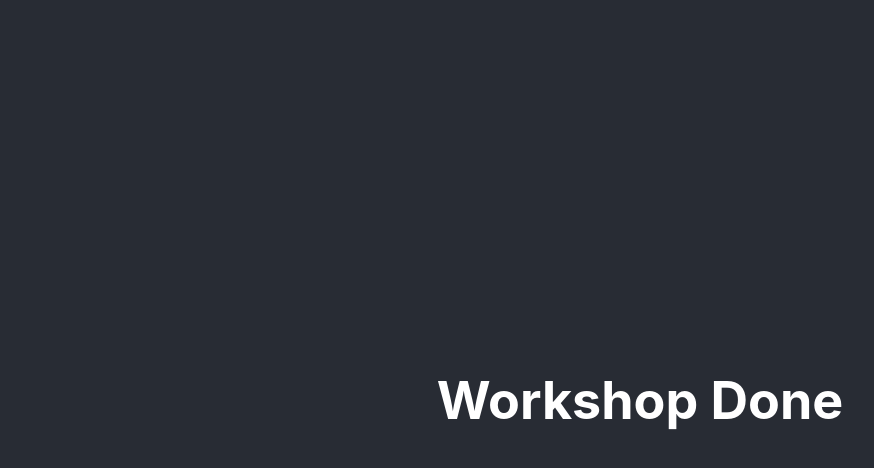
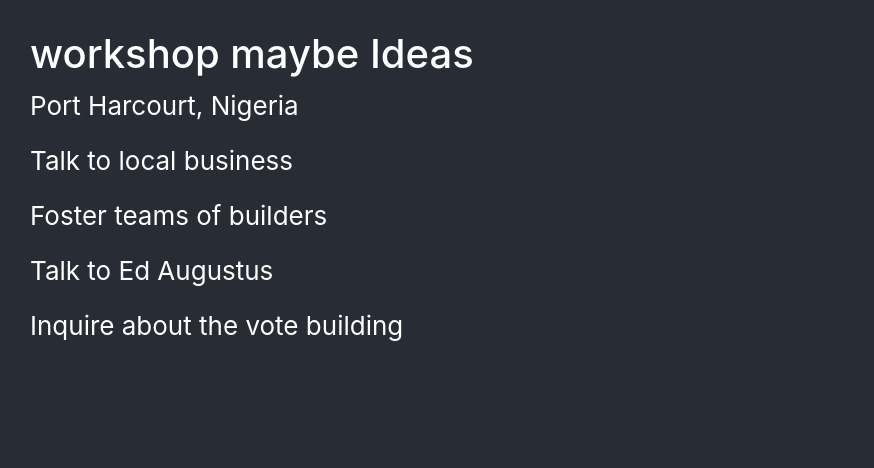
Before and after one commit to POAdev/example-pro, a React (Create React App) app: page / in a window 1280 px wide. Shown: the top 468 px of the page, without its empty margins (0-874 px from the left). Built offline with nearby package versions, Linux system fonts and the light colour scheme; no server answers.

Commit message:
install bootstrap on project, use Axios fetch api,

```diff
--- a/package.json
+++ b/package.json
@@ -6,6 +6,8 @@
     "@testing-library/jest-dom": "^5.11.4",
     "@testing-library/react": "^11.1.0",
     "@testing-library/user-event": "^12.1.10",
+    "axios": "^0.21.1",
+    "bootstrap": "^4.6.0",
     "react": "^17.0.1",
     "react-dom": "^17.0.1",
     "react-scripts": "4.0.1",
--- a/src/App.css
+++ b/src/App.css
@@ -1,7 +1,3 @@
-.App {
-  text-align: center;
-}
-
 .App-logo {
   height: 40vmin;
   pointer-events: none;
@@ -12,16 +8,15 @@
     animation: App-logo-spin infinite 20s linear;
   }
 }
-
 .App-header {
   background-color: #282c34;
   min-height: 100vh;
   display: flex;
   flex-direction: column;
-  align-items: center;
-  justify-content: center;
   font-size: calc(10px + 2vmin);
   color: white;
+  padding-left: 30px;
+  padding-top: 30px;
 }
 
 .App-link {
--- a/src/App.js
+++ b/src/App.js
@@ -1,10 +1,32 @@
 import './App.css';
+import { useEffect, useState } from "react";
+import  Ideas from "./data/ideas.json"
+import Axios from "axios"
 
 function App() {
+
+  const [someData, setSomeDate] = useState("");
+
+  useEffect(()=> {
+    Axios.get("https://postgrest-api.mainnet.dandelion.link/tx_metadata?id=eq.2806").
+    then(data =>{
+      console.log(data)
+      setSomeDate(data.data[0].json);
+    })
+  });
+
   return (
     <div className="App">
       <header className="App-header">
-        <h1>Workshop Done</h1>
+        <h1>{Ideas.title}</h1>
+        <p>{Ideas.homeTown}</p>
+        <div >
+          {Ideas.ideals.map( e => <p>
+            {e.text}
+          </p>)}
+        </div>
+
+        <h2>{someData}</h2>
       </header>
     </div>
   );
--- a/src/data/ideals.json
+++ b/src/data/ideas.json
@@ -1,5 +1,5 @@
 {
-  "title": "workshop maybe Ideals",
+  "title": "workshop maybe Ideas",
   "homeTown": "Port Harcourt, Nigeria",
   "ideals":[
     {"id": 1,
--- a/src/index.js
+++ b/src/index.js
@@ -3,6 +3,7 @@ import ReactDOM from 'react-dom';
 import './index.css';
 import App from './App';
 import reportWebVitals from './reportWebVitals';
+import 'bootstrap/dist/css/bootstrap.css';
 
 ReactDOM.render(
   <React.StrictMode>
```
Also changed, not shown: 2 other files (tests, documents, lock files or other folders).
